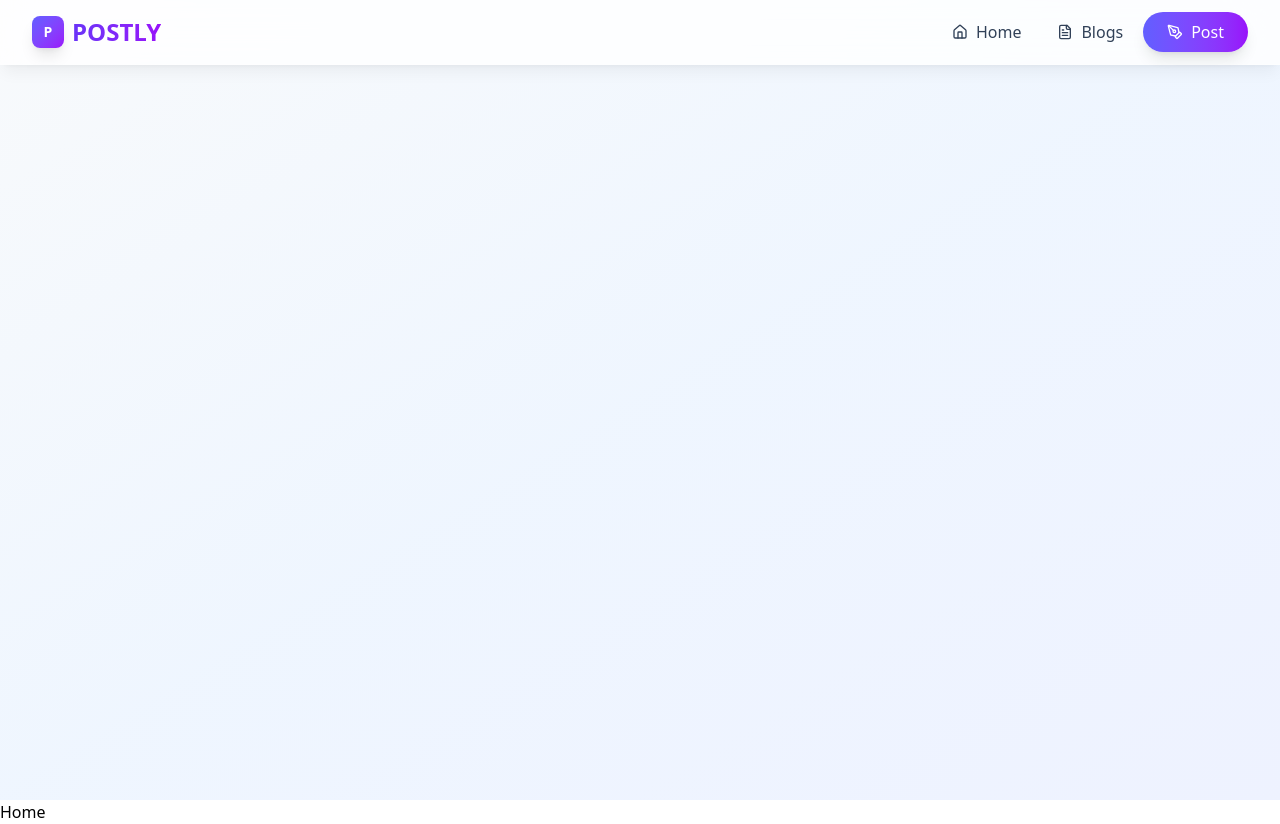
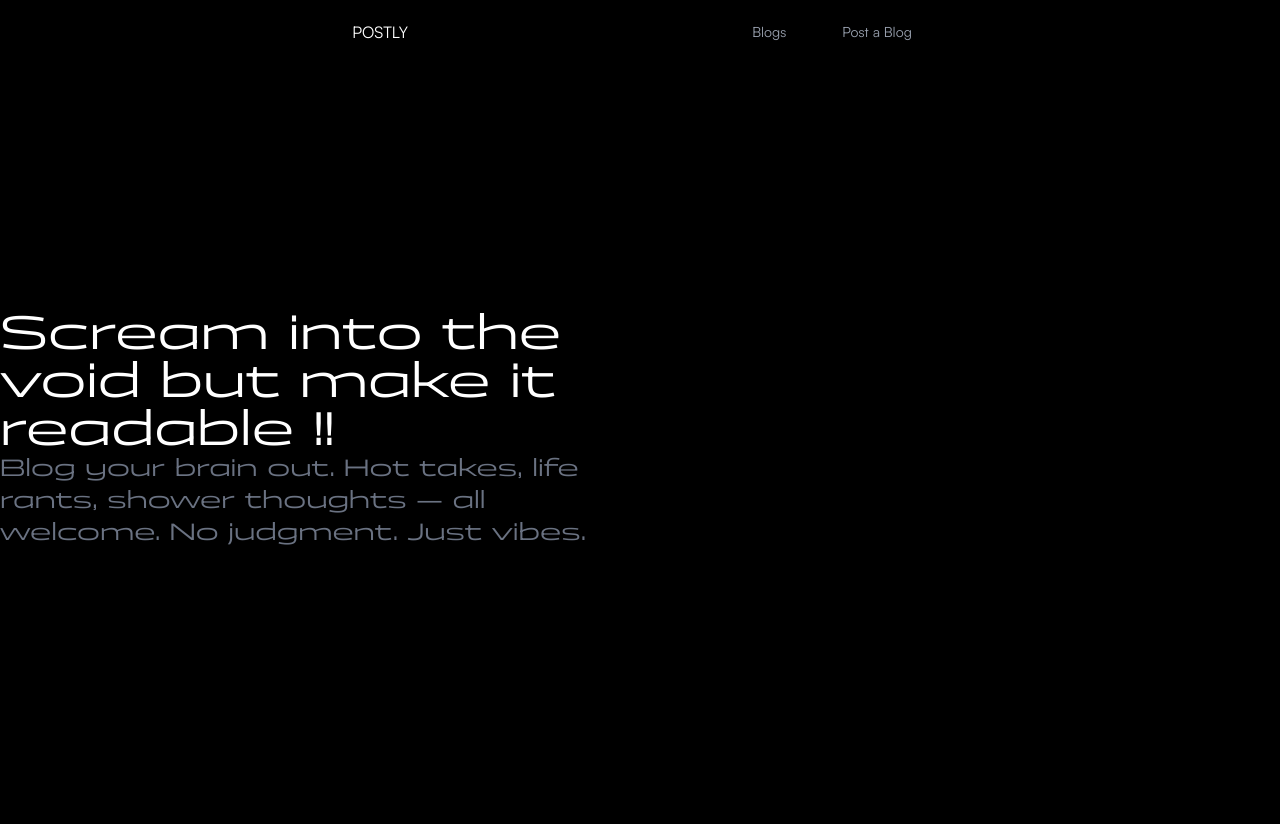
Before and after one commit to Aryanftw/blog-app, a React (Vite) app in the folder frontend/: page / in a window 1280 px wide. After the commit the page ends 800 px from the top, so only its background shows below. Built offline with nearby package versions, Linux system fonts and the light colour scheme.

Commit message:
nav done now onto hero section

```diff
--- a/frontend/src/App.jsx
+++ b/frontend/src/App.jsx
@@ -7,9 +7,10 @@ import Post from './components/Post.jsx'
 import Home from './components/Home.jsx';
 const App = () => {
   return (
-    <div className='h-screen w-screen bg-slate-50 bg-cover bg-center'>
+    <div className='h-screen w-screen bg-black'>
        <Router>
        <Navbar/>
+       <Home/>
        <Routes>
         <Route />
         <Route path='/blogs' element={<Blogs/>}/>
--- a/frontend/src/assets/fonts/fonts.css
+++ b/frontend/src/assets/fonts/fonts.css
@@ -4,3 +4,10 @@
   font-weight: 400;
   font-style: normal;
 }
+
+@font-face{
+  font-family: "Panchang";
+  src: url('./Panchang-Variable.ttf') format('truetype');
+  font-weight: 400;
+  font-style: normal;
+}
--- a/frontend/src/components/Home.jsx
+++ b/frontend/src/components/Home.jsx
@@ -1,9 +1,24 @@
-import React from 'react'
+import React from "react";
+import "../assets/fonts/fonts.css";
 
 const Home = () => {
   return (
-    <div>Home</div>
-  )
-}
+    <div
+      className="w-full h-[calc(100vh-3.5rem)] flex items-center justify-center text-white"
+      style={{ fontFamily: "Panchang, sans-serif" }}
+    >
+      <div className="flex gap-10">
+        <div className="w-1/2 flex flex-col items-center justify-center">
+          <p className="text-5xl font-bold">Scream into the void but make it readable !!</p>
+          <p className="text-2xl text-gray-500 font-semibold">
+            Blog your brain out. Hot takes, life rants, shower thoughts — all
+            welcome. No judgment. Just vibes.
+          </p>
+        </div>
+        <div></div>
+      </div>
+    </div>
+  );
+};
 
-export default Home
+export default Home;
--- a/frontend/src/components/Navbar.jsx
+++ b/frontend/src/components/Navbar.jsx
@@ -1,119 +1,59 @@
 import React, { useState } from 'react';
-import { Menu, X, Home, FileText, PenTool } from 'lucide-react';
-import '../assets/fonts/fonts.css';
+import { Link } from "react-router-dom";
+import { Menu, X } from 'lucide-react';
 
 const Navbar = () => {
-  const [isMenuOpen, setIsMenuOpen] = useState(false);
-
-  const toggleMenu = () => {
-    setIsMenuOpen(!isMenuOpen);
-  };
+  const [isOpen, setIsOpen] = useState(false);
 
   return (
-    <div className="min-h-screen bg-gradient-to-br from-slate-50 via-blue-50 to-indigo-50">
-      {/* Navbar */}
-      <nav className="sticky top-0 z-50 backdrop-blur-xl bg-white/80 border-b border-white/20 shadow-lg shadow-black/5">
-        <div className="max-w-7xl mx-auto px-4 sm:px-6 lg:px-8">
-          <div className="flex items-center justify-between h-16">
-            {/* Logo */}
-            <div className="flex-shrink-0">
-              <a
-                href="/"
-                className="group flex items-center space-x-2 text-2xl font-bold bg-gradient-to-r from-indigo-600 to-purple-600 bg-clip-text text-transparent hover:from-purple-600 hover:to-indigo-600 transition-all duration-300"
-              >
-                <div className="w-8 h-8 rounded-lg bg-gradient-to-br from-indigo-500 to-purple-600 flex items-center justify-center shadow-lg group-hover:shadow-xl group-hover:scale-105 transition-all duration-300">
-                  <span className="text-white font-bold text-sm">P</span>
-                </div>
-                <span className="group-hover:tracking-wide transition-all duration-300">POSTLY</span>
-              </a>
-            </div>
+    <nav
+      style={{ fontFamily: 'Satoshi, sans-serif' }}
+      className='sticky top-0 z-50 backdrop-blur bg-black/60 text-gray-400 pt-2 h-14 w-full font-semibold text-sm flex items-center px-6 justify-between md:justify-evenly'
+    >
+      {/* Logo */}
+      <Link to="/" className='text-white text-base'>POSTLY</Link>
 
-            {/* Desktop Navigation */}
-            <div className="hidden md:block">
-              <div className="ml-10 flex items-baseline space-x-1">
-                <a
-                  href="/"
-                  className="group relative px-4 py-2 text-slate-700 hover:text-indigo-600 font-medium transition-all duration-300 rounded-full hover:bg-white/60"
-                >
-                  <div className="flex items-center space-x-2">
-                    <Home className="w-4 h-4 group-hover:scale-110 transition-transform duration-300" />
-                    <span>Home</span>
-                  </div>
-                  <div className="absolute bottom-0 left-1/2 transform -translate-x-1/2 w-0 h-0.5 bg-gradient-to-r from-indigo-500 to-purple-500 group-hover:w-full transition-all duration-300 rounded-full"></div>
-                </a>
+      {/* Desktop Links */}
+      <div className='hidden md:flex space-x-6'>
+        <Link
+          to="/blogs"
+          className='px-4 py-1 rounded-md transition-all duration-150 hover:text-gray-50 hover:bg-gray-900'
+        >
+          Blogs
+        </Link>
+        <Link
+          to="/post"
+          className='px-4 py-1 rounded-md transition-all duration-150 hover:text-gray-50 hover:bg-gray-900'
+        >
+          Post a Blog
+        </Link>
+      </div>
 
-                <a
-                  href="/blogs"
-                  className="group relative px-4 py-2 text-slate-700 hover:text-indigo-600 font-medium transition-all duration-300 rounded-full hover:bg-white/60"
-                >
-                  <div className="flex items-center space-x-2">
-                    <FileText className="w-4 h-4 group-hover:scale-110 transition-transform duration-300" />
-                    <span>Blogs</span>
-                  </div>
-                  <div className="absolute bottom-0 left-1/2 transform -translate-x-1/2 w-0 h-0.5 bg-gradient-to-r from-indigo-500 to-purple-500 group-hover:w-full transition-all duration-300 rounded-full"></div>
-                </a>
+      {/* Hamburger Icon (Mobile Only) */}
+      <button onClick={() => setIsOpen(!isOpen)} className="md:hidden text-white focus:outline-none">
+        {isOpen ? <X size={24} /> : <Menu size={24} />}
+      </button>
 
-                <a
-                  href="/post"
-                  className="group relative px-6 py-2 text-white font-medium bg-gradient-to-r from-indigo-500 to-purple-600 hover:from-indigo-600 hover:to-purple-700 rounded-full shadow-lg hover:shadow-xl transition-all duration-300 transform hover:scale-105"
-                >
-                  <div className="flex items-center space-x-2">
-                    <PenTool className="w-4 h-4 group-hover:rotate-12 transition-transform duration-300" />
-                    <span>Post</span>
-                  </div>
-                  <div className="absolute inset-0 rounded-full bg-white/20 opacity-0 group-hover:opacity-100 transition-opacity duration-300"></div>
-                </a>
-              </div>
-            </div>
-
-            {/* Mobile menu button */}
-            <div className="md:hidden">
-              <button
-                onClick={toggleMenu}
-                className="inline-flex items-center justify-center p-2 rounded-full text-slate-700 hover:text-indigo-600 hover:bg-white/60 transition-all duration-300 transform hover:scale-105"
-              >
-                {isMenuOpen ? (
-                  <X className="w-6 h-6 rotate-90 transition-transform duration-300" />
-                ) : (
-                  <Menu className="w-6 h-6 transition-transform duration-300" />
-                )}
-              </button>
-            </div>
-          </div>
+      {/* Mobile Dropdown Menu */}
+      {isOpen && (
+        <div className="absolute top-14 left-0 w-full bg-black/80 backdrop-blur flex flex-col items-center space-y-2 py-4 z-50 md:hidden">
+          <Link
+            to="/blogs"
+            onClick={() => setIsOpen(false)}
+            className='px-4 py-2 rounded-md transition-all duration-150 hover:text-gray-50 hover:bg-gray-900 w-full text-center'
+          >
+            Blogs
+          </Link>
+          <Link
+            to="/post"
+            onClick={() => setIsOpen(false)}
+            className='px-4 py-2 rounded-md transition-all duration-150 hover:text-gray-50 hover:bg-gray-900 w-full text-center'
+          >
+            Post a Blog
+          </Link>
         </div>
-
-        {/* Mobile Navigation */}
-        <div className={`md:hidden transition-all duration-300 ease-in-out ${isMenuOpen ? 'max-h-64 opacity-100' : 'max-h-0 opacity-0'} overflow-hidden`}>
-          <div className="px-2 pt-2 pb-3 space-y-1 backdrop-blur-xl bg-white/90 border-t border-white/20">
-            <a
-              href="/"
-              className="group flex items-center space-x-3 px-4 py-3 text-slate-700 hover:text-indigo-600 font-medium transition-all duration-300 rounded-lg hover:bg-white/60 transform hover:translate-x-2"
-            >
-              <Home className="w-5 h-5 group-hover:scale-110 transition-transform duration-300" />
-              <span>Home</span>
-            </a>
-
-            <a
-              href="/blogs"
-              className="group flex items-center space-x-3 px-4 py-3 text-slate-700 hover:text-indigo-600 font-medium transition-all duration-300 rounded-lg hover:bg-white/60 transform hover:translate-x-2"
-            >
-              <FileText className="w-5 h-5 group-hover:scale-110 transition-transform duration-300" />
-              <span>Blogs</span>
-            </a>
-
-            <a
-              href="/post"
-              className="group flex items-center space-x-3 px-4 py-3 text-white font-medium bg-gradient-to-r from-indigo-500 to-purple-600 hover:from-indigo-600 hover:to-purple-700 rounded-lg shadow-lg hover:shadow-xl transition-all duration-300 transform hover:scale-105 mx-2"
-            >
-              <PenTool className="w-5 h-5 group-hover:rotate-12 transition-transform duration-300" />
-              <span>Post</span>
-            </a>
-          </div>
-        </div>
-      </nav>
-
-
-    </div>
+      )}
+    </nav>
   );
 };
 
--- a/frontend/src/index.css
+++ b/frontend/src/index.css
@@ -1 +1,9 @@
 @import "tailwindcss";
+/* Reset margin and make sure height is correct */
+html, body, #root {
+  height: 100%;
+  margin: 0;
+  padding: 0;
+  background-color: black; /* ensures black background */
+  overflow: hidden; /* optional: prevents scrollbars */
+}
```
Also changed, not shown: frontend/public/hero-image.png (added), frontend/src/assets/fonts/Panchang-Variable.ttf (added).
